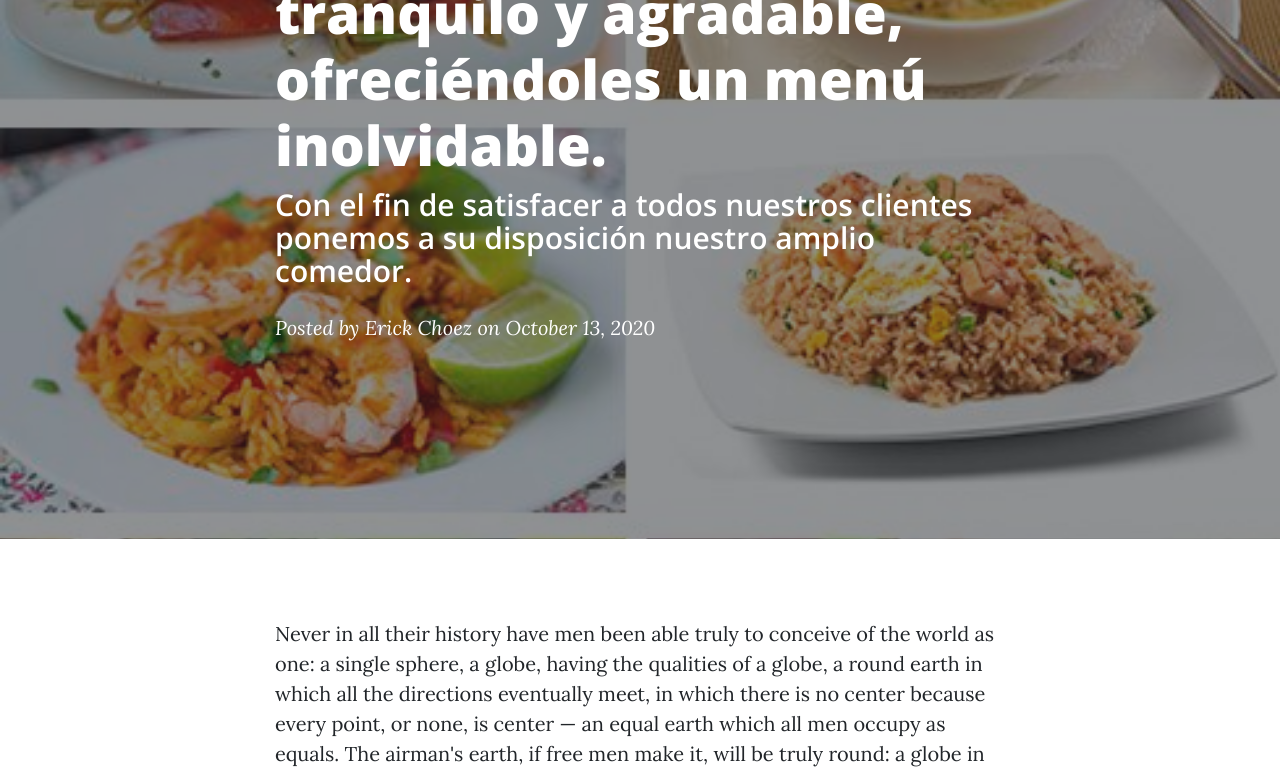
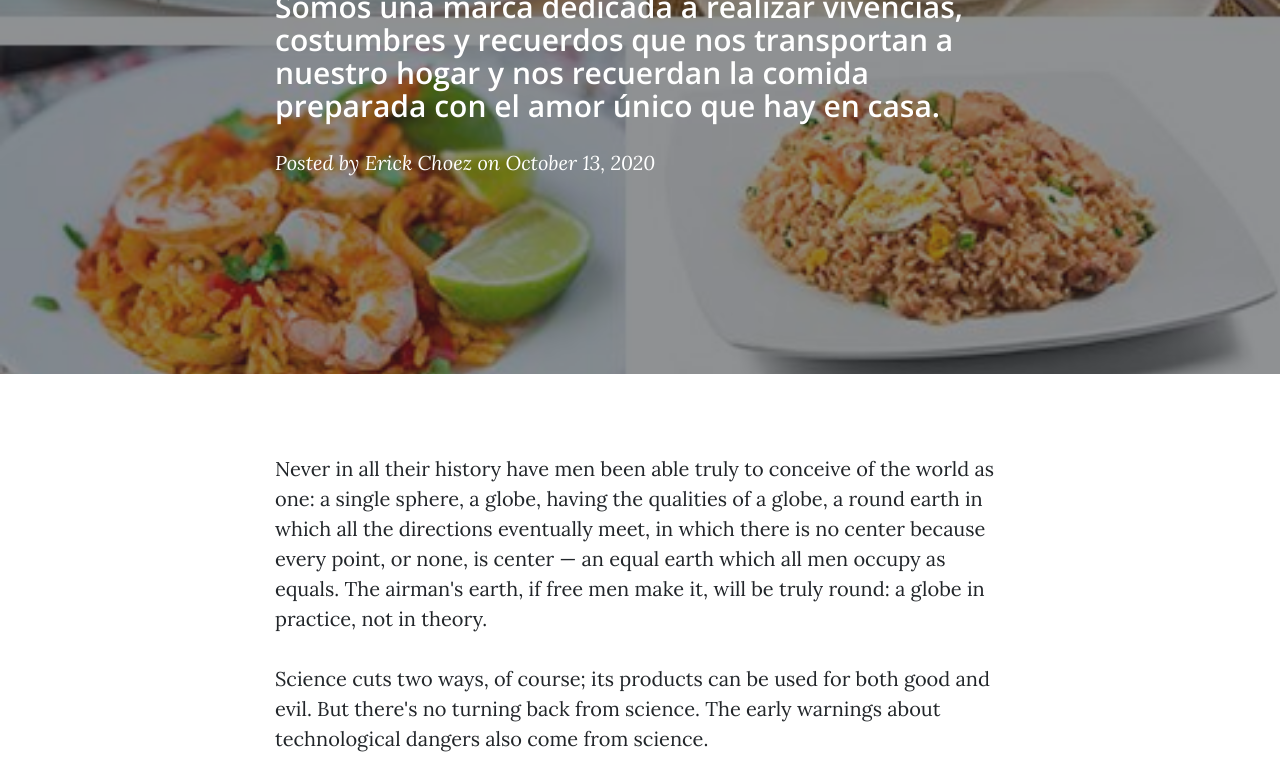
Before and after one commit to ErickChoez7UG/Proyecto-Sitio, a website: page Menú.html in a window 1280 px wide. Shown: the part 286-1060 px from the top of the page. Drawn offline with nearby package versions, Linux system fonts and the light colour scheme.

Commit message:
Update Menú.html

```diff
--- a/Menú.html
+++ b/Menú.html
@@ -62,8 +62,8 @@
       <div class="row">
         <div class="col-lg-8 col-md-10 mx-auto">
           <div class="post-heading">
-            <h1>Les espera un ambiente tranquilo y agradable, ofreciéndoles un menú inolvidable.</h1>
-            <h2 class="subheading">Con el fin de satisfacer a todos nuestros clientes ponemos a su disposición nuestro amplio comedor.</h2>
+            <h1>Menú</h1>
+            <h2 class="subheading">Somos una marca dedicada a realizar vivencias, costumbres y recuerdos que nos transportan a nuestro hogar y nos recuerdan la comida preparada con el amor único que hay en casa.</h2>
             <span class="meta">Posted by
               <a href="#">Erick Choez</a>
               on October 13, 2020</span>
```
